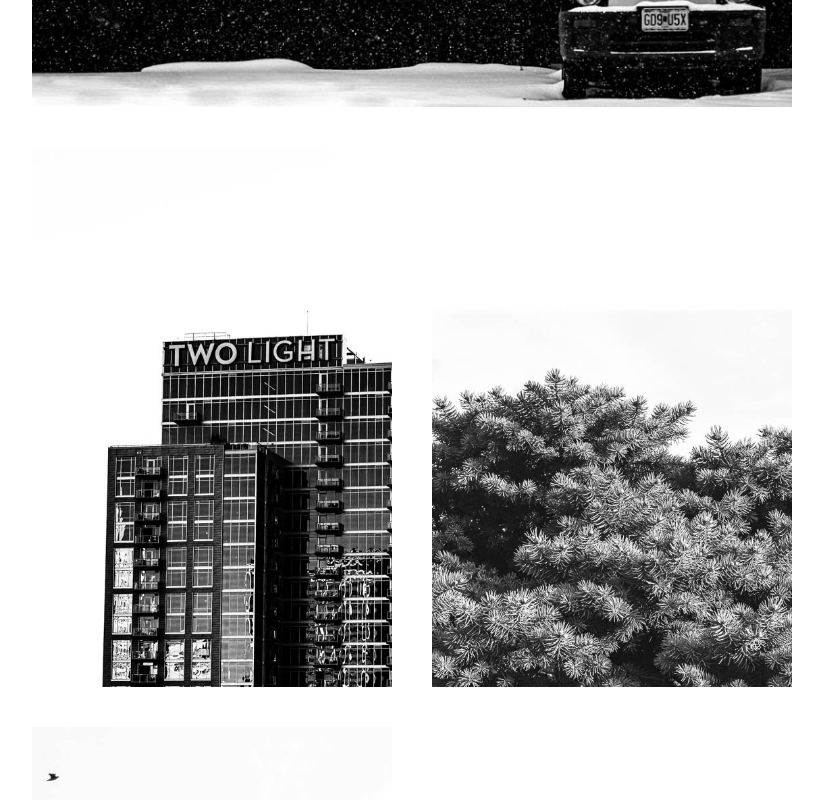
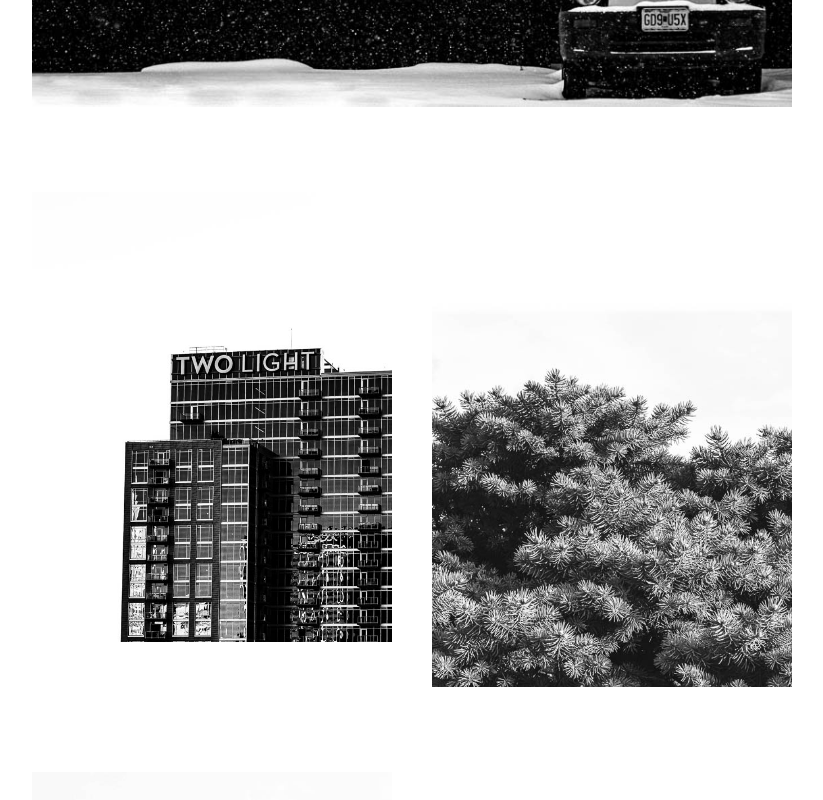
Before and after one commit to kaiasuncion/Nuxt---Photography-Portfolio, a Nuxt app: page / in a window 1280 px wide. Shown: the part 380-1180 px from the top of the page, without its empty margins (228-1051 px from the left). Built offline with nearby package versions, Linux system fonts and the light colour scheme.

Commit message:
fix: styles and /success form path

```diff
--- a/components/ContactForm/index.vue
+++ b/components/ContactForm/index.vue
@@ -1,5 +1,5 @@
 <template>
-  <form name="contact" action="/Success" method="POST" data-netlify="true">
+  <form name="contact" action="/success" method="POST" data-netlify="true">
     <label for="name">Name</label><br />
     <input id="name-field" type="text" name="name" required /><br />
     <label for="email">Email</label><br />
--- a/components/Populate/index.vue
+++ b/components/Populate/index.vue
@@ -35,7 +35,7 @@ img {
   padding: 20px 20px;
   transition: 0.3s ease-in-out;
   max-width: 50%;
-  object-fit: cover;
+  object-fit: contain;
 }
 .panorama {
   max-width: 100%;
```
